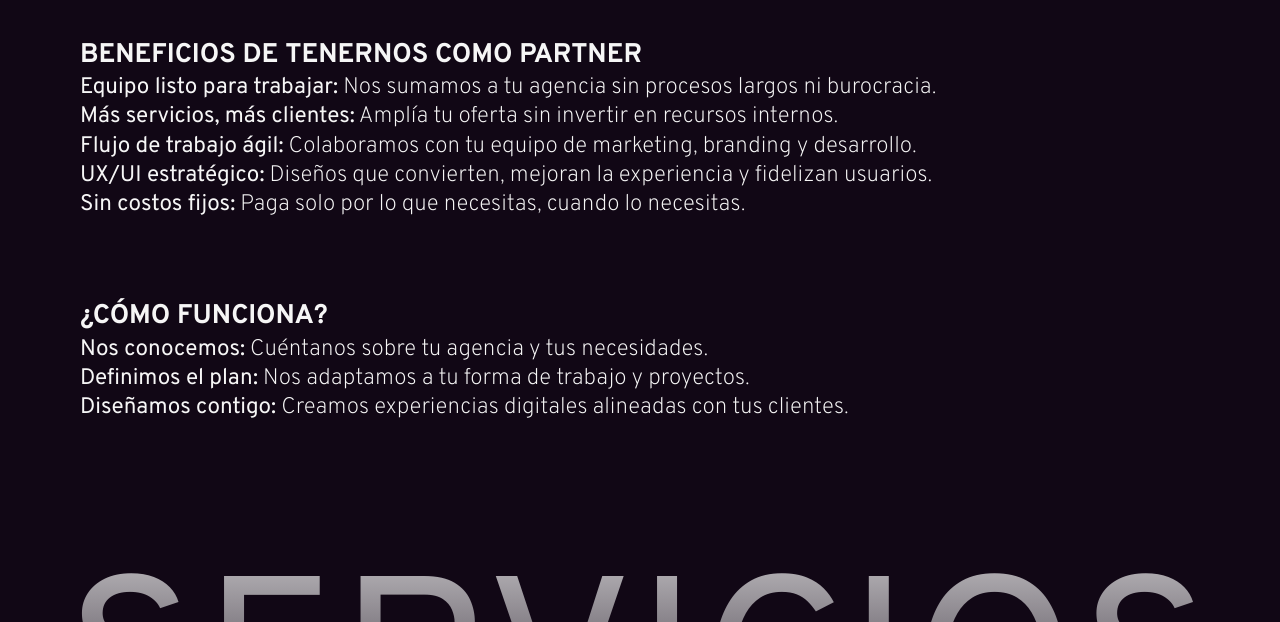
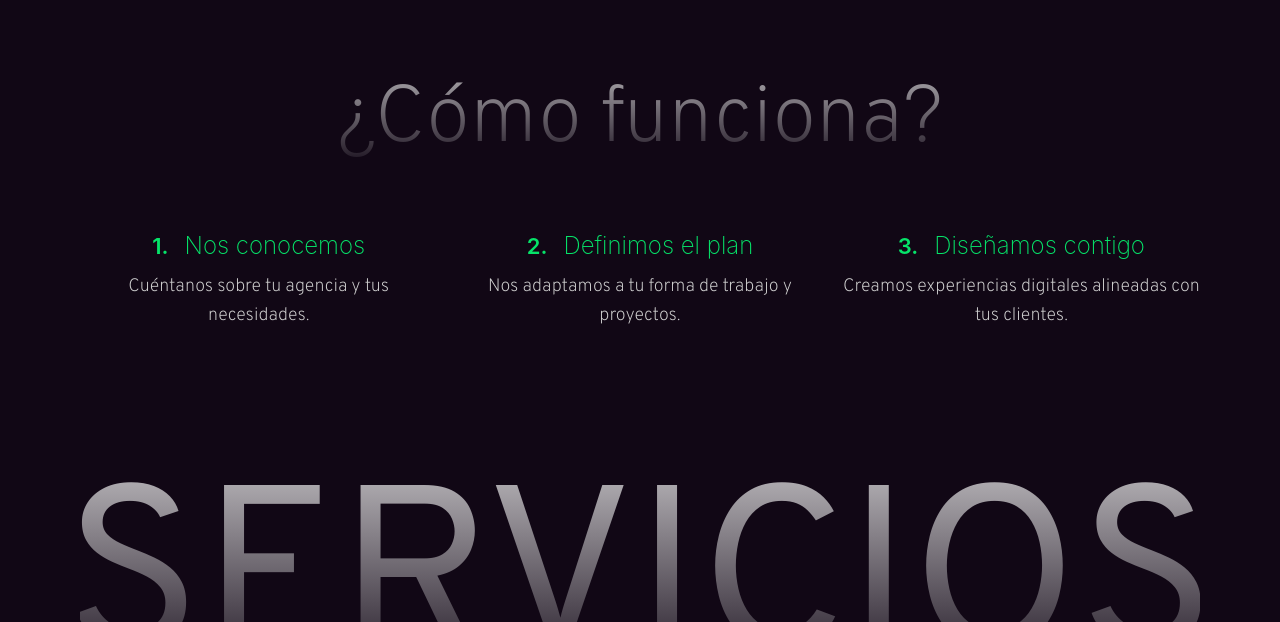
Before and after one commit to FlorPaccela/ux-ok, a plain HTML site: page index.html in a window 1280 px wide. Shown: the part 717-1339 px from the top of the page. Drawn offline with Linux system fonts and the light colour scheme; a script that the page names is missing.

Commit message:
redisgn-method

```diff
--- a/index.html
+++ b/index.html
@@ -34,7 +34,7 @@
             </div>
         </section>
 
-        <section class="section-large container-xl">
+        <!-- <section class="section-large container-xl">
             <div>
                 <h2 class="h2">Beneficios de tenernos como Partner</h2>
             </div>
@@ -45,16 +45,25 @@
                 <p class="body-xlarge"><b>UX/UI estratégico:</b> Diseños que convierten, mejoran la experiencia y fidelizan usuarios.</p>
                 <p class="body-xlarge"><b>Sin costos fijos:</b> Paga solo por lo que necesitas, cuando lo necesitas.</p>
             </div>
-        </section>
+        </section>-->
 
         <section class="section-large container-xl">
-            <div>
-                <h2 class="h2">¿Cómo funciona?</h2>
+            <div class="title title-gradient-primary">
+                <h2 class="title-regular">¿Cómo funciona?</h2>
             </div>
-            <div>
-                <p class="body-xlarge"><b>Nos conocemos:</b> Cuéntanos sobre tu agencia y tus necesidades.</p>
-                <p class="body-xlarge"><b>Definimos el plan:</b> Nos adaptamos a tu forma de trabajo y proyectos.</p>
-                <p class="body-xlarge"><b>Diseñamos contigo:</b> Creamos experiencias digitales alineadas con tus clientes.</p>
+            <div class="method-grid">
+                <div class="method-card">
+                    <div class="method-card-title"><span>1.</span><h3>Nos conocemos</h3></div>
+                    <p class="body-xlarge">Cuéntanos sobre tu agencia y tus necesidades.</p>
+                </div>
+                <div class="method-card">
+                    <div class="method-card-title"><span>2.</span><h3>Definimos el plan</h3></div>
+                    <p class="body-xlarge">Nos adaptamos a tu forma de trabajo y proyectos.</p>
+                </div>
+                <div class="method-card">
+                    <div class="method-card-title"><span>3.</span><h3>Diseñamos contigo</h3></div>
+                    <p class="body-xlarge">Creamos experiencias digitales alineadas con tus clientes.</p>
+                </div>
             </div>
         </section>
 
--- a/scss/components/_cards.scss
+++ b/scss/components/_cards.scss
@@ -96,3 +96,36 @@
         height: 410px;
     }
 }
+
+.method-card{
+    display: flex;
+    flex-direction: column;
+    width: 80%;
+    justify-content: center;
+    align-items: center;
+    gap: 8px;
+    &-title{
+        display: flex;
+        flex-direction: row;
+        justify-content: center;
+        align-items: center;
+        gap: 16px;
+        span{
+            font-size: 22px;
+            font-weight: 600;
+            color: $color-brand-primary;
+        }
+        h3{
+            font-size: 24px;
+            font-weight: 200;
+            color: $color-brand-primary;
+        }
+    }
+    p{
+        font-size: 18px;
+        font-weight: 200;
+        color: $color-gray-200;
+        text-align: center;
+    }
+
+}
--- /dev/null
+++ b/scss/sections/_method.scss
@@ -0,0 +1,13 @@
+
+.method-grid{
+    padding-top: 24px;
+    display: flex;
+    flex-direction: column;
+    align-items: center;
+    gap: 40px;
+    @include media (tablet){
+        flex-direction: row;
+        justify-content: space-between;
+        gap: 24px;
+    }
+}
--- a/scss/style.scss
+++ b/scss/style.scss
@@ -23,6 +23,7 @@
 @import "components/accordion.scss";
 @import "components/inputs.scss";
 
+@import "sections/method.scss";
 @import "sections/services.scss";
 @import "sections/price.scss";
 @import "sections/contact.scss";
```
Also changed, not shown: error.html (+1 -1 lines), gracias.html (+2 -2 lines), css/style.css, 3 other files.
